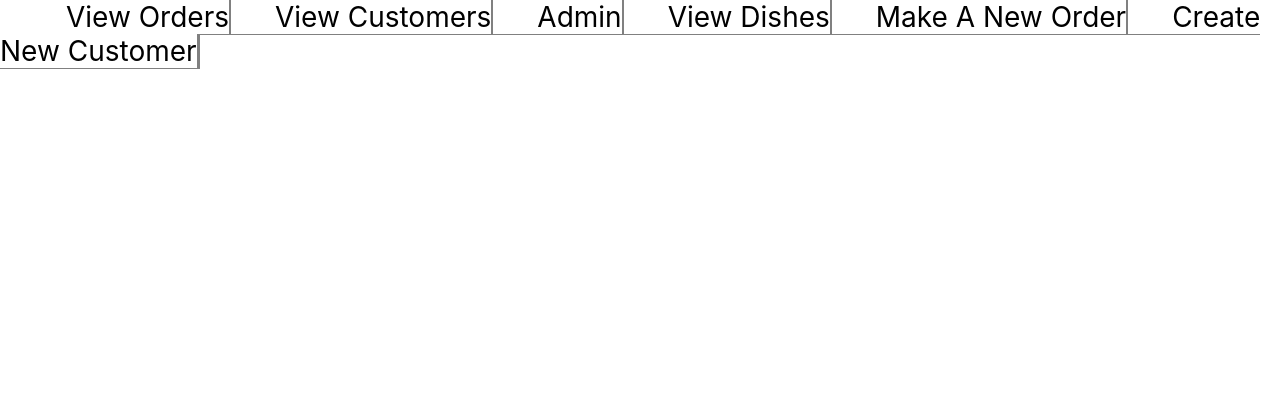
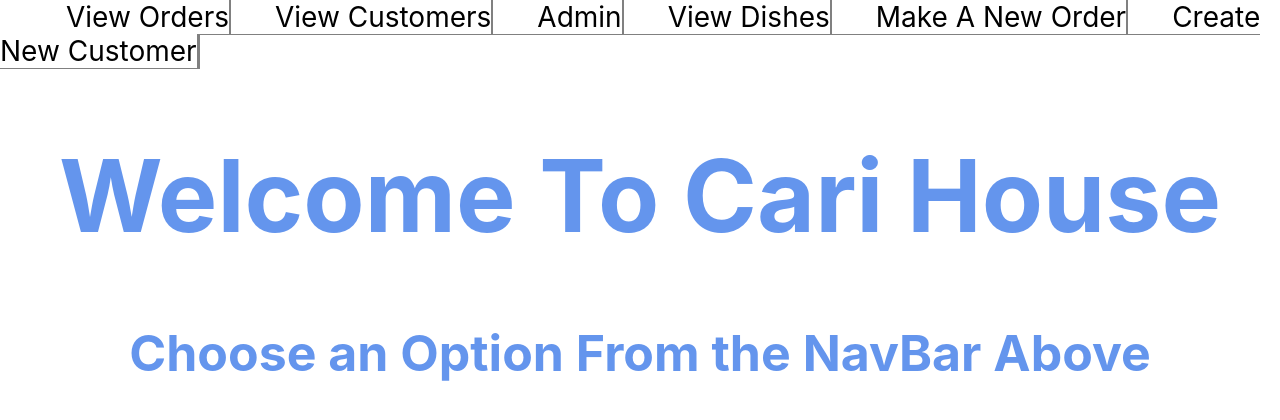
Before and after one commit to atbeesley/cari_front_end, a React (Create React App) app: page /admin in a window 1280 px wide. Shown: the top 420 px of the page. Built offline with nearby package versions, Linux system fonts and the light colour scheme.

Commit message:
admin page added

```diff
--- /dev/null
+++ b/src/containers/AdminContainer.js
@@ -0,0 +1,16 @@
+import React, {Component, Fragment} from 'react';
+import {BrowserRouter as Router, Route, Switch} from 'react-router-dom'
+import Request from '../helpers/Request.js'
+
+class AdminContainer extends Component{
+  render(){
+    return(
+
+      <div className="admin">
+      <h1>Welcome To Cari House</h1>
+      <h4>Choose an Option From the NavBar Above</h4>
+      </div>
+    )
+  }
+}
+export default AdminContainer
--- a/src/containers/MainContainer.js
+++ b/src/containers/MainContainer.js
@@ -5,6 +5,7 @@ import RestaurantContainer from './RestaurantContainer'
 import OrderContainer from './OrderContainer'
 import CustomerContainer from './CustomerContainer'
 import DishContainer from './DishContainer'
+import AdminContainer from './AdminContainer'
 import { BrowserRouter as Router, Route, Switch } from "react-router-dom"
 
 class MainContainer extends React.Component {
@@ -20,6 +21,7 @@ render(){
       <Route path="/customers" component={CustomerContainer}/>
       <Route path="/restaurants" component={RestaurantContainer}/>
       <Route path="/dishes" component={DishContainer}/>
+      <Route path="/admin" component={AdminContainer}/>
       </Switch>
       </Fragment>
       </Router>
--- a/src/index.css
+++ b/src/index.css
@@ -62,3 +62,9 @@ select{
   background-color: cornflowerBlue;
   border-radius: 10px;
 }
+
+.admin{
+  font-size: 50px;
+  text-align: center;
+  color: cornflowerBlue;
+}
```
